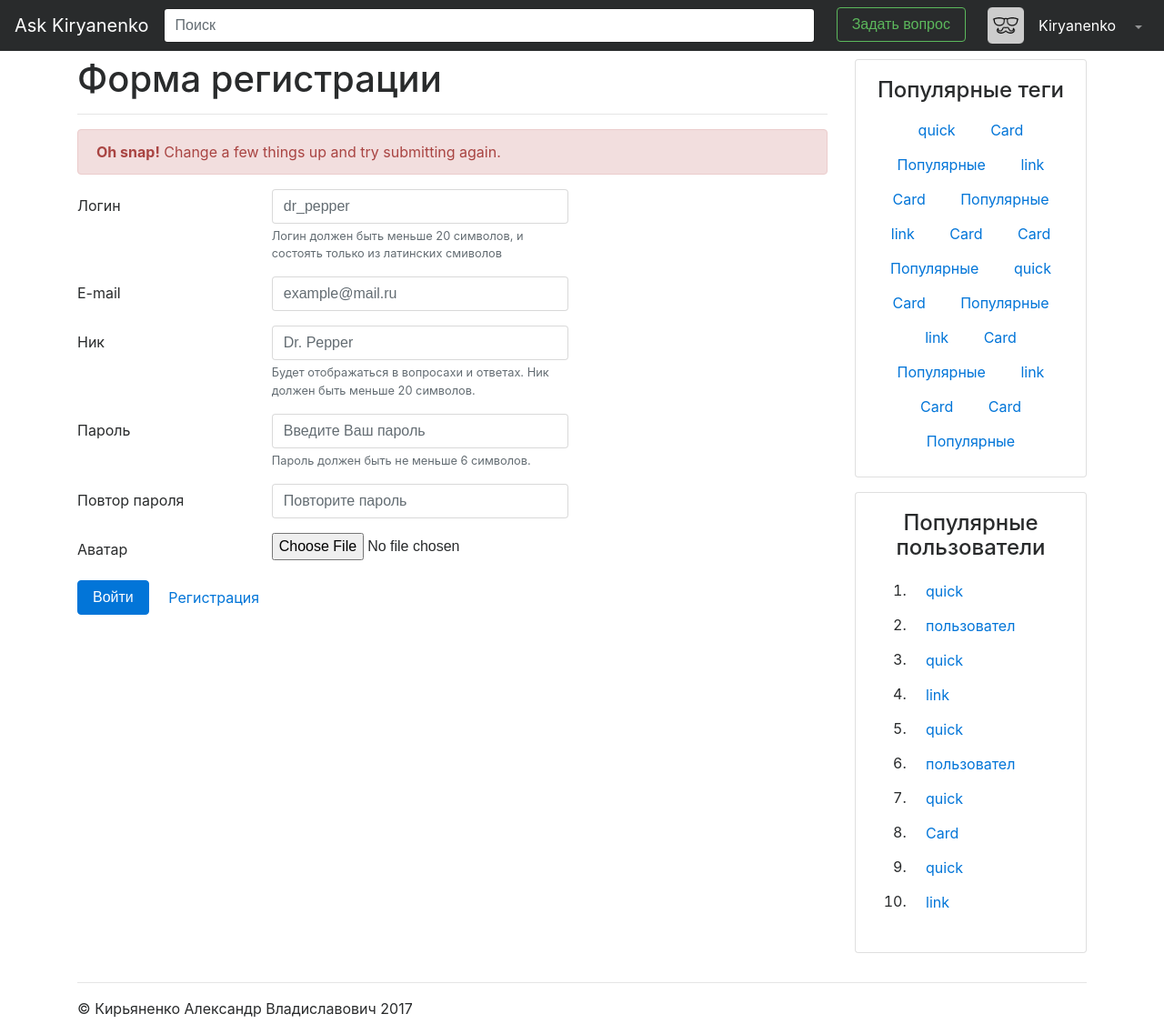
After one commit to kiryanenko/Ask_Kiryanenko, a Django app: page /signup in a window 1280 px wide. The commit adds this page. Shown: the whole page at 91% size. Run offline with Django 3.2, Linux system fonts and the light colour scheme; some libraries are stand-ins or nearby versions.

Commit message:
Create sign up page

```diff
--- a/questions/urls.py
+++ b/questions/urls.py
@@ -7,4 +7,5 @@
     url(r'^ask', views.ask, name='ask'),
     url(r'^question', views.question, name='question'),
     url(r'^login', views.login, name='login'),
+    url(r'^signup', views.signup, name='signup'),
 ]
--- a/questions/views.py
+++ b/questions/views.py
@@ -35,3 +35,8 @@
     return render(request, 'questions/login.html', {
 
     })
+
+def signup(request):
+    return render(request, 'questions/signup.html', {
+
+    })
--- a/templates/questions/login.html
+++ b/templates/questions/login.html
@@ -18,7 +18,7 @@
         <div class="form-group row">
             <label class="col-md-2 col-form-label">Пароль</label>
             <div class="col-md-5">
-                <input type="password" class="form-control" maxlength="100" placeholder="Введите Ваш логин">
+                <input type="password" class="form-control" maxlength="100" placeholder="Введите Ваш пароль">
             </div>
         </div>
         <button type="submit" class="btn btn-primary">Войти</button>
--- /dev/null
+++ b/templates/questions/signup.html
@@ -0,0 +1,54 @@
+{% extends "questions/base.html" %}
+{% load staticfiles %}
+{% block title %}
+    Форма регистрации
+{% endblock %}
+{% block content %}
+    <div class="alert alert-danger" role="alert">
+        <strong>Oh snap!</strong> Change a few things up and try submitting again.
+    </div>
+
+    <form>
+        <div class="form-group row">
+            <label class="col-md-3 col-form-label">Логин</label>
+            <div class="col-md-5">
+                <input type="text" class="form-control" maxlength="20" placeholder="dr_pepper">
+                <small class="form-text text-muted">Логин должен быть меньше 20 символов, и состоять только из латинских смиволов</small>
+            </div>
+        </div>
+        <div class="form-group row">
+            <label class="col-md-3 col-form-label">E-mail</label>
+            <div class="col-md-5">
+                <input type="email" class="form-control" maxlength="50" placeholder="example@mail.ru">
+            </div>
+        </div>
+        <div class="form-group row">
+            <label class="col-md-3 col-form-label">Ник</label>
+            <div class="col-md-5">
+                <input type="text" class="form-control" maxlength="20" placeholder="Dr. Pepper">
+                <small class="form-text text-muted">Будет отображаться в вопросахи и ответах. Ник должен быть меньше 20 символов.</small>
+            </div>
+        </div>
+        <div class="form-group row">
+            <label class="col-md-3 col-form-label">Пароль</label>
+            <div class="col-md-5">
+                <input type="password" class="form-control" maxlength="50" placeholder="Введите Ваш пароль">
+                <small class="form-text text-muted">Пароль должен быть не меньше 6 символов.</small>
+            </div>
+        </div>
+        <div class="form-group row">
+            <label class="col-md-3 col-form-label">Повтор пароля</label>
+            <div class="col-md-5">
+                <input type="password" class="form-control" maxlength="50" placeholder="Повторите пароль">
+            </div>
+        </div>
+        <div class="form-group row">
+            <label class="col-md-3 col-form-label">Аватар</label>
+            <div class="col-md-5">
+                <input type="file" class="form-control-file" aria-describedby="fileHelp">
+            </div>
+        </div>
+        <button type="submit" class="btn btn-primary">Войти</button>
+        <a href="signup" class="btn btn-link">Регистрация</a>
+    </form>
+{% endblock %}
```
